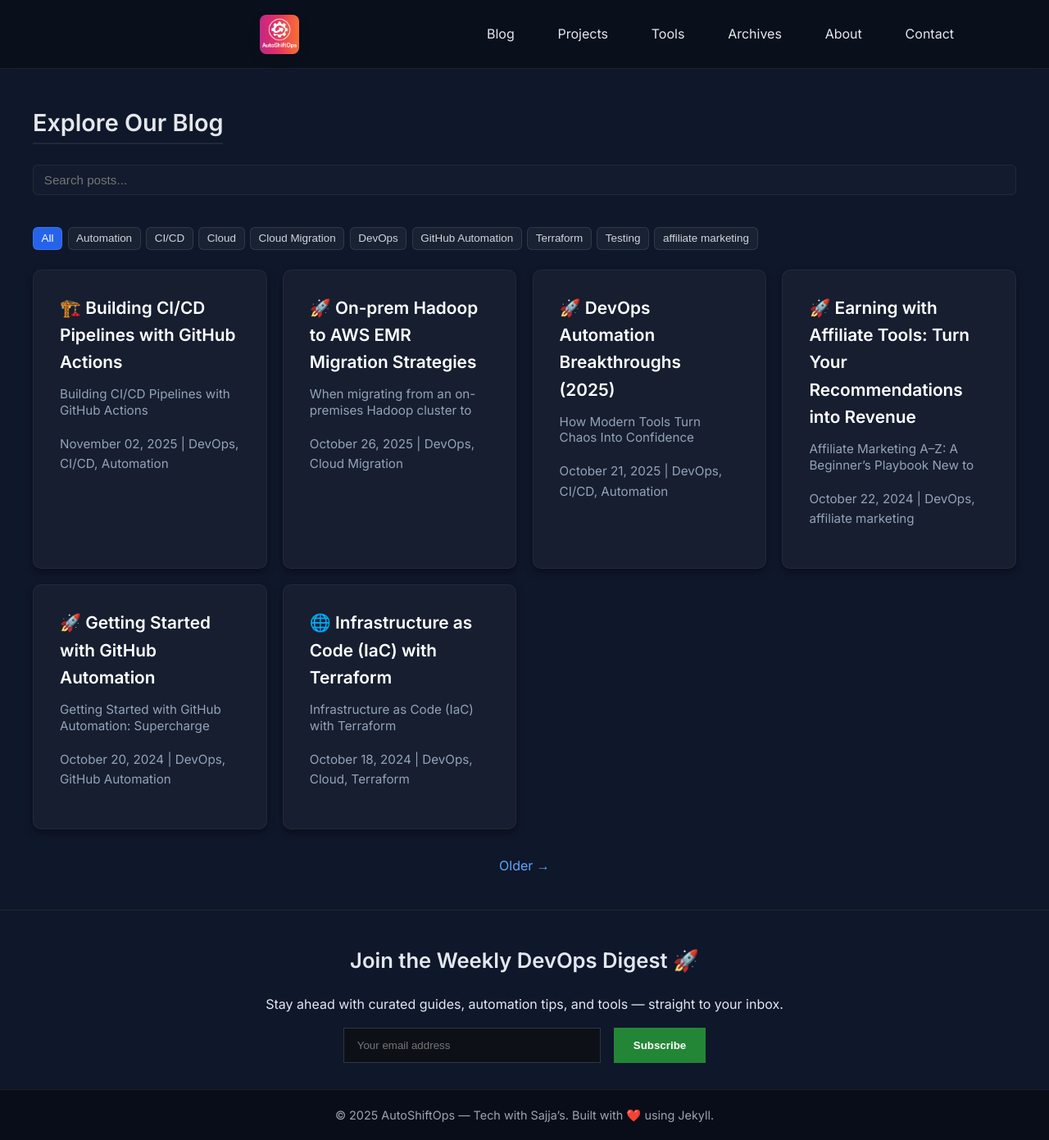
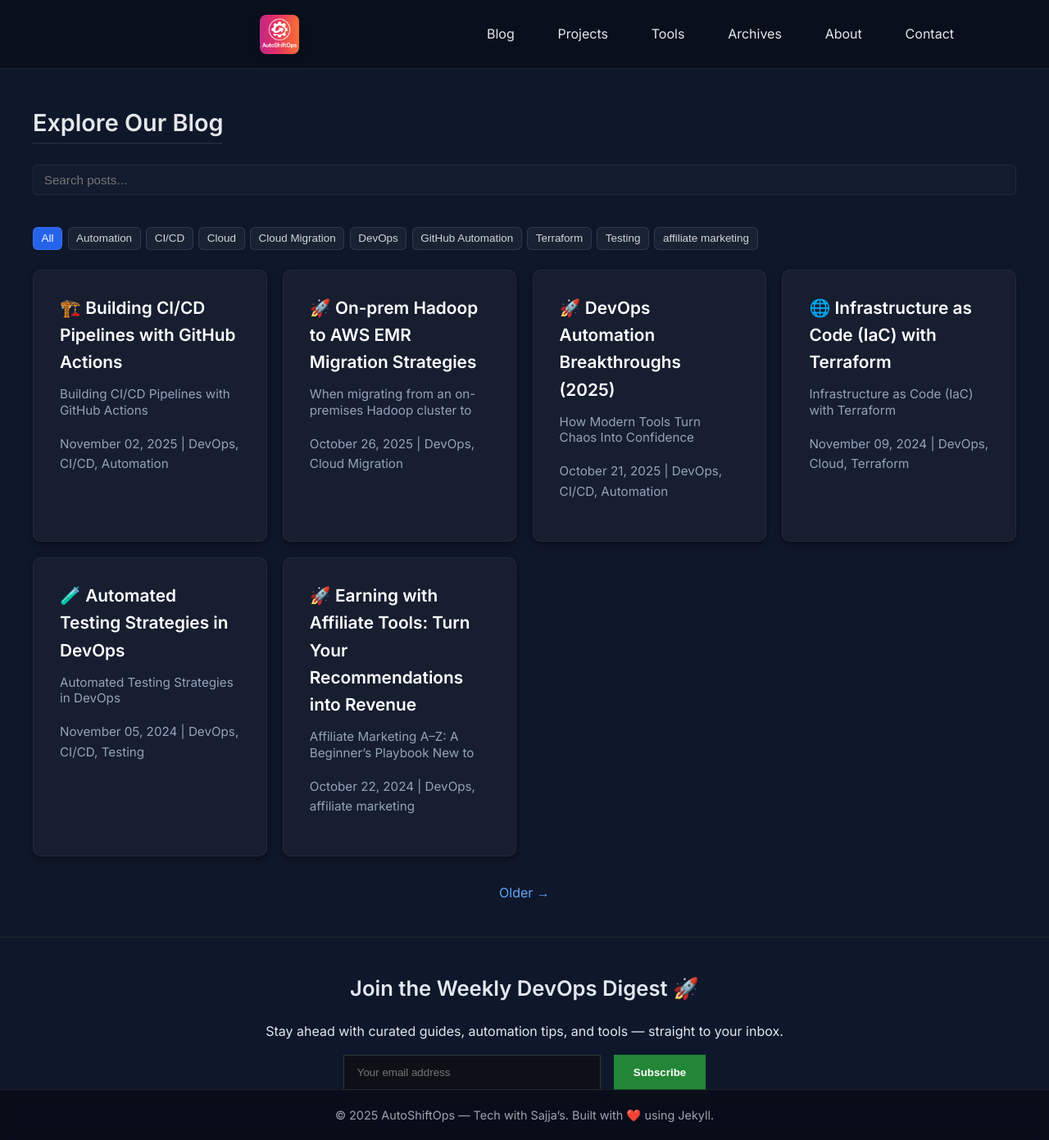
Before and after one commit to AutoShiftOps/autoshiftops.github.io, a Jekyll site: the page built from _pages/blog.md, in a window 1280 px wide and 1391 px high. Shown: the whole window at 82% size. Built offline with Jekyll 4.4.1, drawn with Linux system fonts in a browser that asks for light colours; the list of posts is cut into pages by our own code.

```diff
--- a/_posts/2025-11-05-automated-testing-strategies-in-devops.md
+++ b/_posts/2025-11-05-automated-testing-strategies-in-devops.md
@@ -1,7 +1,7 @@
 ---
 layout: post
 title: "🧪 Automated Testing Strategies in DevOps"
-date: 2024-10-17
+date: 2024-11-05
 categories: [DevOps, CI/CD, Testing]
 tags: [automated testing, DevOps, CI/CD, quality assurance]
 description: "Learn how to implement automated testing strategies in DevOps pipelines to improve software quality and reduce deployment failures."
--- a/_posts/2025-11-09-infrastructure-as-code-with-terraform.md
+++ b/_posts/2025-11-09-infrastructure-as-code-with-terraform.md
@@ -1,7 +1,7 @@
 ---
 layout: post
 title: "🌐 Infrastructure as Code (IaC) with Terraform"
-date: 2024-10-18
+date: 2024-11-09
 categories: [DevOps, Cloud, Terraform]
 tags: [IaC, Terraform, DevOps, cloud infrastructure]
 description: "Learn how to implement Infrastructure as Code (IaC) using Terraform for automated, scalable, and consistent cloud environments."
```
